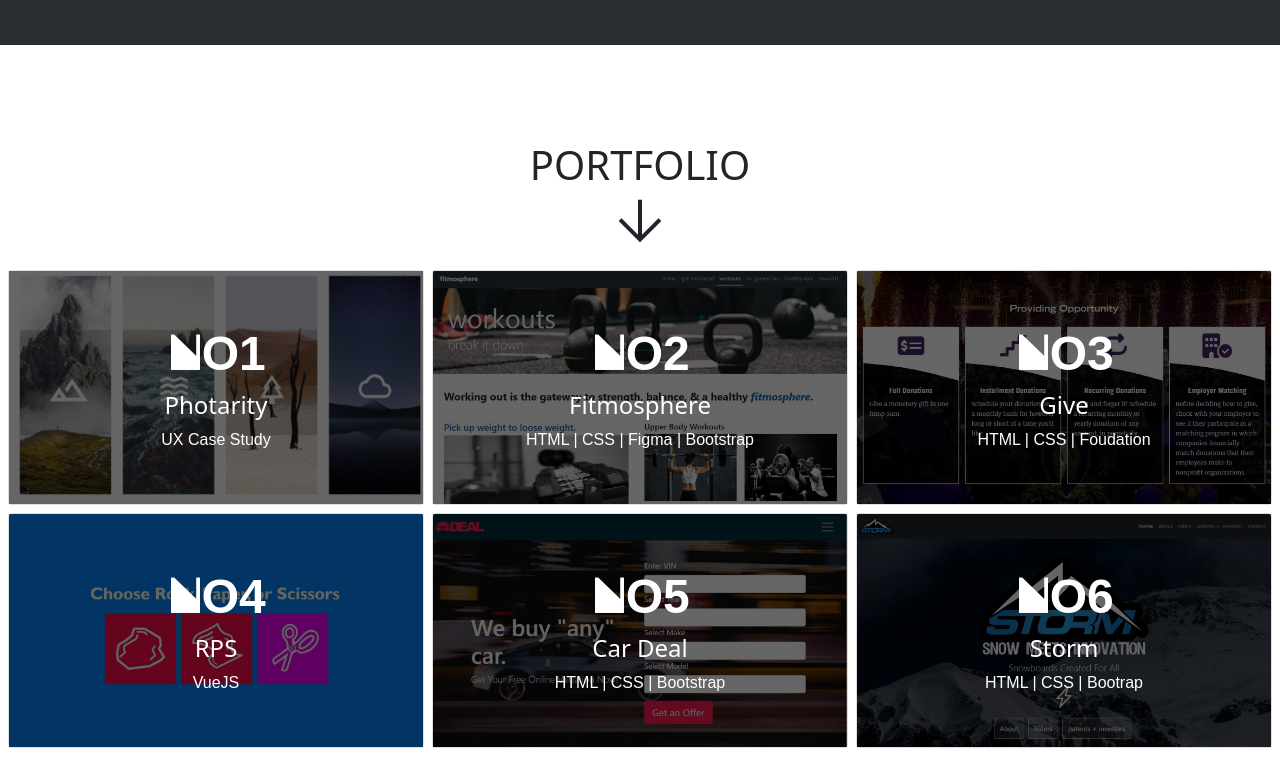
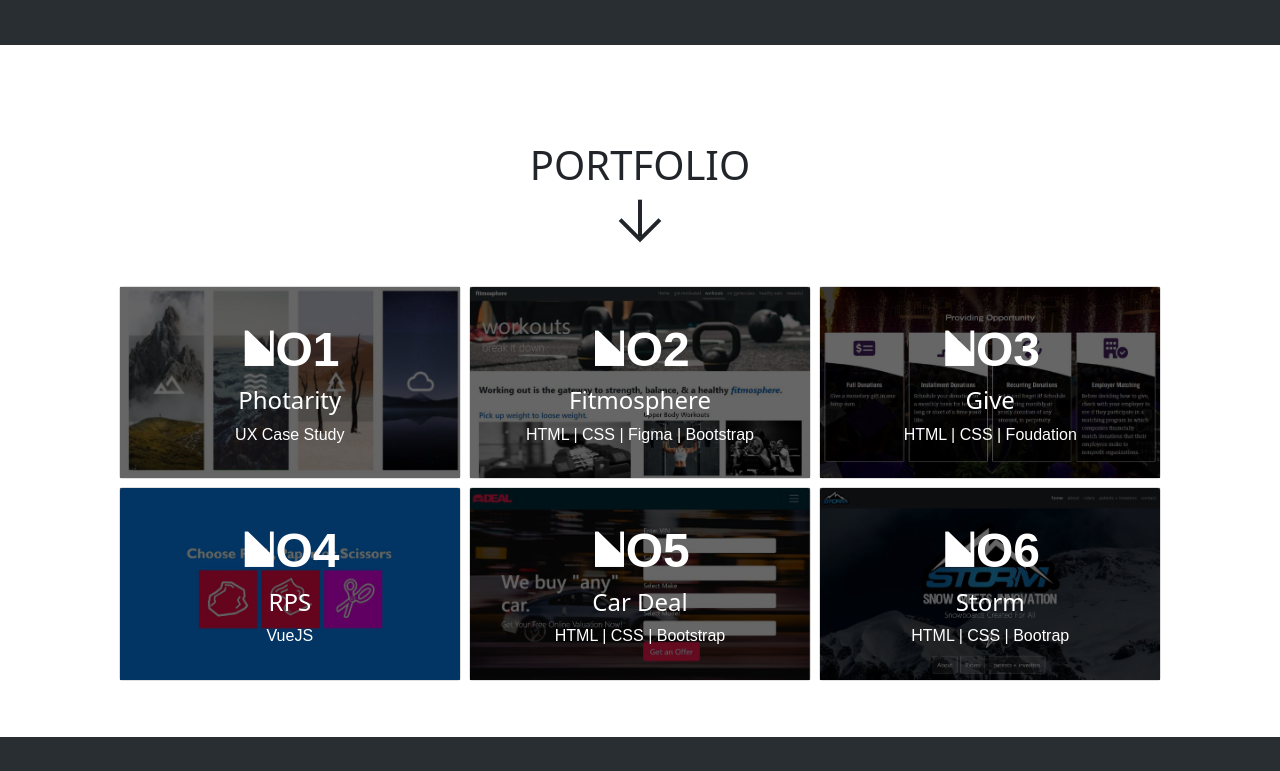
Before and after one commit to WSU-SoC-WEB2890-CU/web2890-portfolio-website-dansie7, a website built with Vite: page src/index.html in a window 1280 px wide. Shown: the part 1509-2280 px from the top of the page. Built offline with nearby package versions, Linux system fonts and the light colour scheme.

Commit message:
final submission

```diff
--- a/src/index.html
+++ b/src/index.html
@@ -93,9 +93,9 @@
 
 
 <!-- PORTFOLIO -->
-<section class="m-0 mt-5 p-0 pt-5 pb-2" id="portfolio">
+<section class="m-0 mt-5 p-0 pt-5 pb-2 row" id="portfolio">
 <h2 class="text-center fs-1">PORTFOLIO<br/><span class="material-symbols-outlined">arrow_downward</span></h2>
-<div class="row row-cols-1 row-cols-md-2 row-cols-lg-3 g-2 mb-md-5 ps-md-2 pe-md-2">
+<div class="row col-md-10 mx-auto row-cols-1 row-cols-md-2 row-cols-lg-3 g-2 mb-md-5 ps-md-2 pe-md-2">
   <div class="col"><a href="./project-1.html">
     <div class="card">
       <img src="./images/no1-photarity.JPG" alt="beach landscape" class="card-img-top">
```
